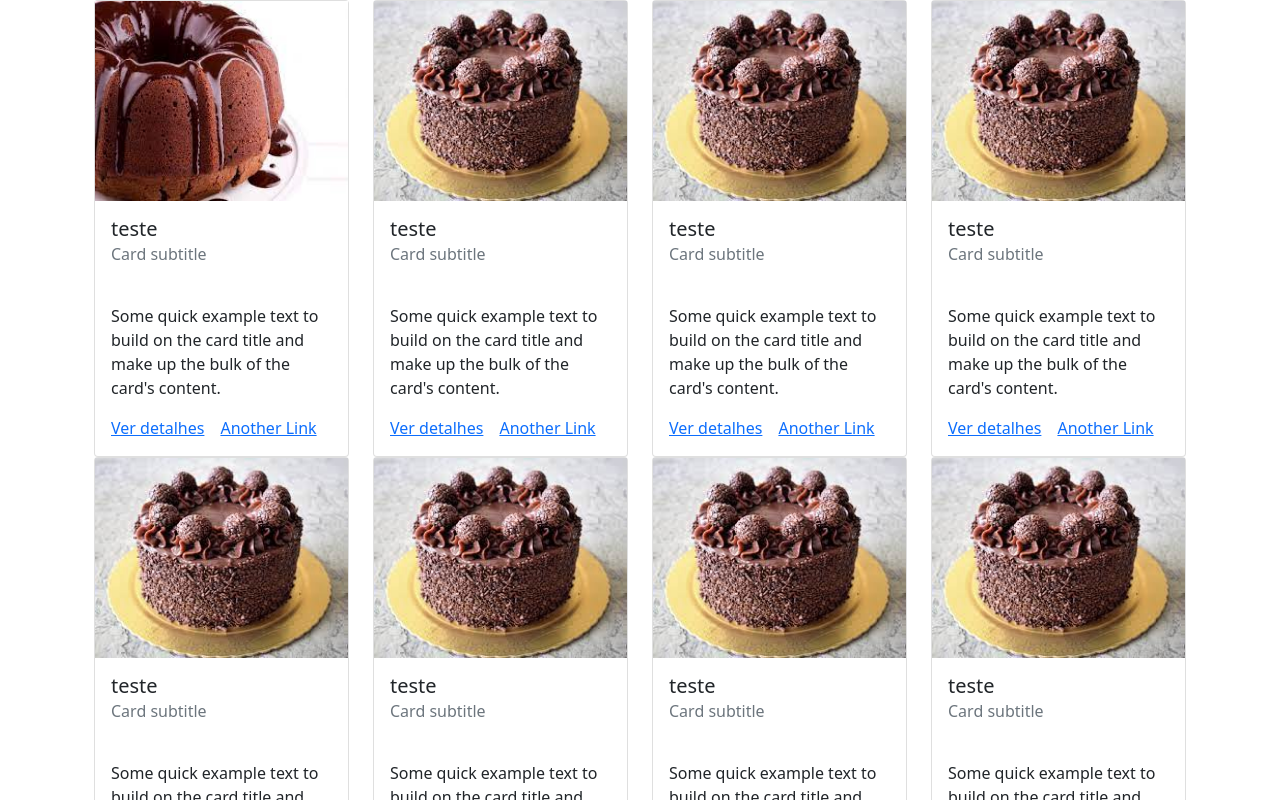
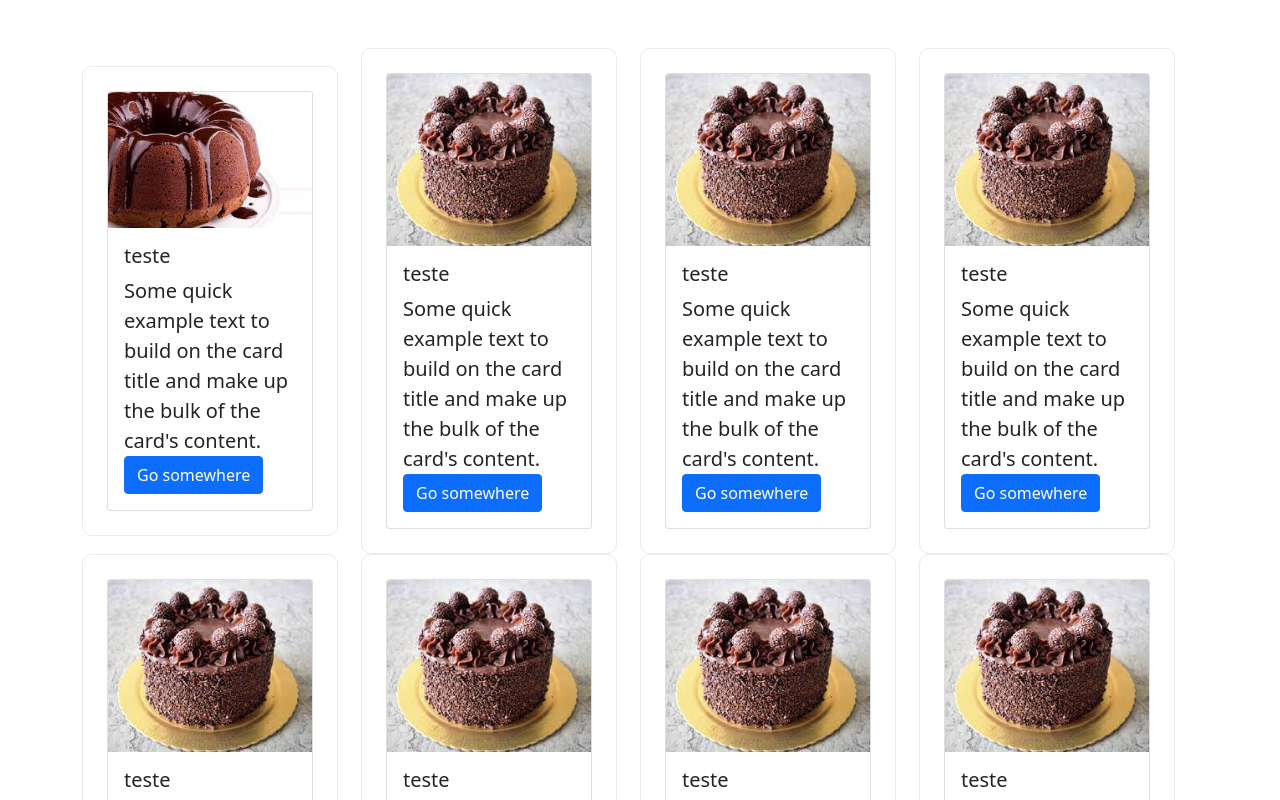
Before and after one commit to Cleriston1202/nanda-cake, a Next.js app: page / in a window 1280 px wide. Shown: the top 800 px of the page. Built offline with nearby package versions, Linux system fonts and the light colour scheme.

Commit message:
Ajuste nos cards

```diff
--- a/pages/index.js
+++ b/pages/index.js
@@ -1,8 +1,8 @@
 import Head from 'next/head'
 import Image from 'next/image'
 import {
-  Card, CardLink, CardText, CardBody,
-  CardTitle, CardSubtitle, Container, Row, Col
+  Card, CardImg, CardText, CardBody,CardDeck,
+  CardTitle, CardSubtitle, Container, Row, Col, Button
 } from 'reactstrap';
 
 import 'bootstrap/dist/css/bootstrap.min.css';
@@ -11,7 +11,7 @@ import styles from '../styles/Home.module.css'
 
 export default function Home({list}) {
   return (
-    <div className="container">
+    <Container>
       <Head>
         <title>Create Next App</title>
         <meta name="description" content="Generated by create next app" />
@@ -19,35 +19,27 @@ export default function Home({list}) {
       </Head>
 
 
+        <Row>
+           <div  className={styles.grid}>
 
-      <Container>
-      <Row xs="4">
-    {list.map(item=>(
-       <Col xs="3">
-      <Card  key={item.id}>
-      <Image
-                  src={item.img}
-                  alt="My Image"
-                  width={200}
-                  height={200}
+            {list.map(item=>(
+              <Col >
+               <div className={styles.card}  key={item.id}>
+            <div className="card" >
+              <img className="card-img-top" src={item.img} alt="Card image cap"/>
+              <div className="card-body">
+                <h5 className="card-title">{item.nome}</h5>
+                <p classNameName="card-text">Some quick example text to build on the card title and make up the bulk of the card's content.</p>
+                <a href={`/detalhe/${item.id}`} className="btn btn-primary">Go somewhere</a>
+              </div>
+            </div>
+            </div>
+            </Col>
+            ))}
 
-              />
-
-        <CardBody>
-          <CardTitle tag="h5">{item.nome}</CardTitle>
-          <CardSubtitle tag="h6" className="mb-2 text-muted">Card subtitle</CardSubtitle>
-        </CardBody>
-        <CardBody>
-          <CardText>Some quick example text to build on the card title and make up the bulk of the card's content.</CardText>
-          <CardLink href={`/detalhe/${item.id}`}>Ver detalhes</CardLink>
-          <CardLink href="#">Another Link</CardLink>
-        </CardBody>
-      </Card>
-      </Col>
-       ))}
-      </Row>
-    </Container>
-    </div>
+       </div>
+       </Row >
+       </Container>
   )
 }
 export async function getServerSideProps(){
--- a/styles/Home.module.css
+++ b/styles/Home.module.css
@@ -24,13 +24,6 @@
   display: flex;
   justify-content: center;
   align-items: center;
-}
-
-.footer a {
-  display: flex;
-  justify-content: center;
-  align-items: center;
-  flex-grow: 1;
 }
 
 .title a {
@@ -60,26 +53,17 @@
   font-size: 1.5rem;
 }
 
-.code {
-  background: #fafafa;
-  border-radius: 5px;
-  padding: 0.75rem;
-  font-size: 1.1rem;
-  font-family: Menlo, Monaco, Lucida Console, Liberation Mono, DejaVu Sans Mono,
-    Bitstream Vera Sans Mono, Courier New, monospace;
-}
 
 .grid {
   display: flex;
   align-items: center;
   justify-content: center;
   flex-wrap: wrap;
-  max-width: 800px;
   margin-top: 3rem;
 }
 
 .card {
-  margin: 1rem;
+  width: 16rem;
   padding: 1.5rem;
   text-align: left;
   color: inherit;
@@ -87,7 +71,7 @@
   border: 1px solid #eaeaea;
   border-radius: 10px;
   transition: color 0.15s ease, border-color 0.15s ease;
-  width: 45%;
+
 }
 
 .card:hover,
```
